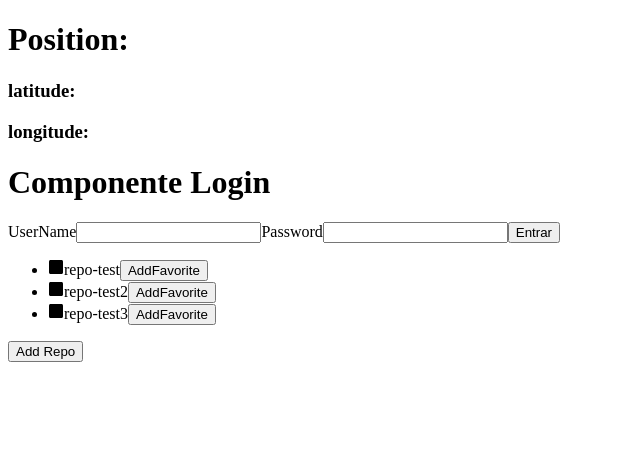
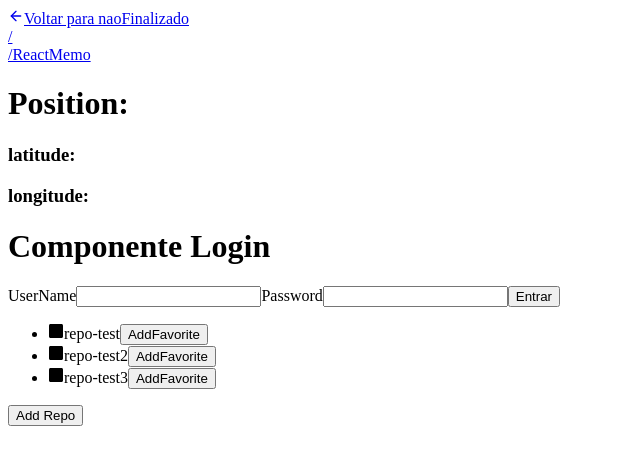
Before and after one commit to MarcoBuarque/redux-e-hooks, a React (Create React App) app in the folder githooks/: page /InitHooks in a window 1280 px wide. Shown: the top 464 px of the page, without its empty margins (0-640 px from the left). Built offline with nearby package versions, Linux system fonts and the light colour scheme; no server answers.

Commit message:
finish LinkRoutes

```diff
--- a/githooks/src/Components/GoBack.js
+++ b/githooks/src/Components/GoBack.js
@@ -0,0 +1,18 @@
+import React, { memo } from 'react'
+import { Link } from 'react-router-dom'
+import { FiArrowLeft } from 'react-icons/fi'
+
+function GoBack({ previousPage }) {
+  console.log('aaaa previousPage', previousPage)
+  return !previousPage ? null :
+  (
+    <div>
+      <Link to={previousPage}>
+          <FiArrowLeft size={16} />
+          {`Voltar para ${previousPage}`}
+      </Link>
+    </div>
+  )
+}
+
+export default memo(GoBack)
--- a/githooks/src/Components/LinkRoutes.js
+++ b/githooks/src/Components/LinkRoutes.js
@@ -3,18 +3,22 @@ import { Link } from 'react-router-dom'
 
 import { routesArray } from './../Utils/routesUtils'
 
-function LinkRoutes() {
-    return (
-      <div>
-        {routesArray.map(route => {return (
-            <button key={route}>
-              <text>{route}</text>
-              <Link to={route}/>
-            </button>
-          )}
-        )}
-      </div>
-    )
+function LinkRoutes({ currentPage = '/' }) {
+  return (
+    <div>
+      {routesArray.map(
+        route => { return route === currentPage ? null :
+           (
+            <div>
+              <Link to={`${route}?previousPage=${currentPage}`}>
+                {route}
+              </Link>
+            </div>
+          )
+      }
+      )}
+    </div>
+  )
 }
 
 export default memo(LinkRoutes)
--- a/githooks/src/Pages/Index/Index.js
+++ b/githooks/src/Pages/Index/Index.js
@@ -1,16 +1,17 @@
 import React from 'react'
 
 import LinkRoutes from './../../Components/LinkRoutes'
+import GoBack from './../../Components/GoBack'
 
 export default function Index() {
-
-  function navigateTo(SceneName) {
-
-  }
+  const previousPage = '/'
+  // const previousPage = props.match.params.previousPage
+  console.log('previousPage', previousPage)
 
     return (
       <div>
-        <LinkRoutes />
+        <GoBack previousPage={previousPage} />
+        <LinkRoutes currentPage='/' />
         <text>AE AE AE</text>
 
       </div>
--- a/githooks/src/Pages/InitHooks/InitHooks.js
+++ b/githooks/src/Pages/InitHooks/InitHooks.js
@@ -1,5 +1,8 @@
 import React, { useState, useEffect, useCallback } from 'react';
 import { FaCheckSquare, FaSquare } from 'react-icons/fa'
+
+import LinkRoutes from './../../Components/LinkRoutes'
+import GoBack from './../../Components/GoBack'
 
 // useState = valor default do state
 // segundo parametro do array = this.setState
@@ -43,7 +46,7 @@ export default function InitHooks() {
 
   function handlePosition(data) {
     const { coords:{latitude, longitude} } = data
-    console.log('aaaa', latitude, longitude, data)
+    console.log('initHooks handlePosition', latitude, longitude, data)
     setLocation({ latitude, longitude })
   }
 
@@ -74,6 +77,8 @@ export default function InitHooks() {
 
   return (
     <view style={{ flex: 1, flexDirection:'row' }}>
+      <GoBack previousPage='naoFinalizado' />
+      <LinkRoutes currentPage='/InitHooks' />
       <view style={{ flex:0.5 }}>
         <h1>Position:</h1>
         <h3>latitude:{location.latitude}</h3>
--- a/githooks/src/Pages/ReactMemo/ReactMemo.js
+++ b/githooks/src/Pages/ReactMemo/ReactMemo.js
@@ -1,5 +1,7 @@
 import React, { useState, useEffect } from 'react'
 
+import LinkRoutes from './../../Components/LinkRoutes'
+import GoBack from './../../Components/GoBack'
 import ItemPost from './../../Components/ItemPost'
 
 export default function ReactMemo() {
@@ -24,6 +26,8 @@ export default function ReactMemo() {
 
   return (
     <>
+      <GoBack previousPage='naoFinalizado' />
+      <LinkRoutes currentPage='/ReactMemo' />
       <input onChange={e => setNewPost(e.target.value)} value={newPost}/>
       {/* Toda vez que houver acrescimo ou decrescimo de de caracter no text, haverá rerender do
       componente PostList. Logo, se não utilizarmos o memo('Component') no ItemPost, sempre haverá o rerender de todos os
--- a/githooks/src/Utils/routesUtils.js
+++ b/githooks/src/Utils/routesUtils.js
@@ -1,2 +1,2 @@
 // Criar um menu no mobile
-export const routesArray = ['/', 'InitHooks', 'ReactMemo']
+export const routesArray = ['/', '/InitHooks', '/ReactMemo']
```
